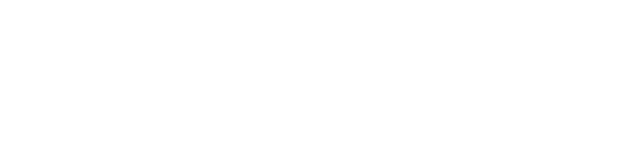
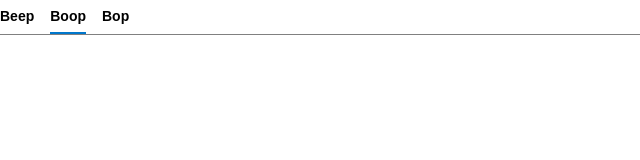
Before and after one commit to tommmyy/t-mobile-workshop-react-styles, a React app: page / in a window 1280 px wide. Shown: the whole page, without its empty margins (0-640 px from the left). Built offline with nearby package versions, Linux system fonts and the light colour scheme.

Commit message:
css modules

```diff
--- a/package.json
+++ b/package.json
@@ -3,6 +3,7 @@
   "version": "0.1.0",
   "private": true,
   "dependencies": {
+    "classnames": "^2.2.6",
     "react": "^16.5.2",
     "react-dom": "^16.5.2",
     "react-scripts": "2.0.0"
--- a/src/components/App/App.js
+++ b/src/components/App/App.js
@@ -1,10 +1,12 @@
-import React, { Component } from 'react';
+import React from 'react';
+import Tabs from '../Tabs';
+import Tab from '../Tab';
 
-class App extends Component {
-	render() {
-
-		return <div />;
-	}
-}
-
+const App = () => (
+	<Tabs>
+		<Tab>Beep</Tab>
+		<Tab active>Boop</Tab>
+		<Tab>Bop</Tab>
+	</Tabs>
+);
 export default App;
--- /dev/null
+++ b/src/components/Tab/Tab.js
@@ -0,0 +1,17 @@
+import React from 'react';
+import classNames from "classnames";
+import classes from './Tab.module.css';
+
+const Tab = ({ children, href, active }) => (
+	<a
+		href={href}
+		className={classNames({
+			[classes.root]: true,
+			[classes.active]: active,
+		})}
+	>
+		{children}
+	</a>
+);
+
+export default Tab;
--- /dev/null
+++ b/src/components/Tab/Tab.module.css
@@ -0,0 +1,14 @@
+.root {
+	margin-right: 16px;
+    padding-top: 8px;
+    padding-bottom: 8px;
+    color: inherit;
+    font-size: 14px;
+    font-weight: 700;
+    text-decoration: none;
+}
+
+.active {
+    border-bottom: 2px solid rgb(0, 119, 204);
+    border-color: rgb(0, 119, 204);
+}
--- /dev/null
+++ b/src/components/Tab/index.js
@@ -0,0 +1 @@
+export { default } from './Tab';
--- /dev/null
+++ b/src/components/Tabs/Tabs.js
@@ -0,0 +1,6 @@
+import React from 'react';
+import classes from './Tabs.module.css';
+
+const Tabs = ({ children }) => <nav className={classes.root}>{children}</nav>;
+
+export default Tabs;
--- /dev/null
+++ b/src/components/Tabs/Tabs.module.css
@@ -0,0 +1,6 @@
+.root {
+	box-sizing: border-box;
+    display: flex;
+    border-bottom: 1px solid grey;
+    border-color: grey;
+}
--- /dev/null
+++ b/src/components/Tabs/index.js
@@ -0,0 +1 @@
+export { default } from './Tabs';
--- a/src/index.css
+++ b/src/index.css
@@ -3,23 +3,3 @@ body {
   padding: 0;
   font-family: sans-serif;
 }
-
-.tabs {
-
-}
-
-.tabs-content {
-
-}
-
-.tab {
-
-}
-
-.tab--active {
-
-}
-
-.tab--disabled {
-
-}
```
Also changed, not shown: 1 other file.
